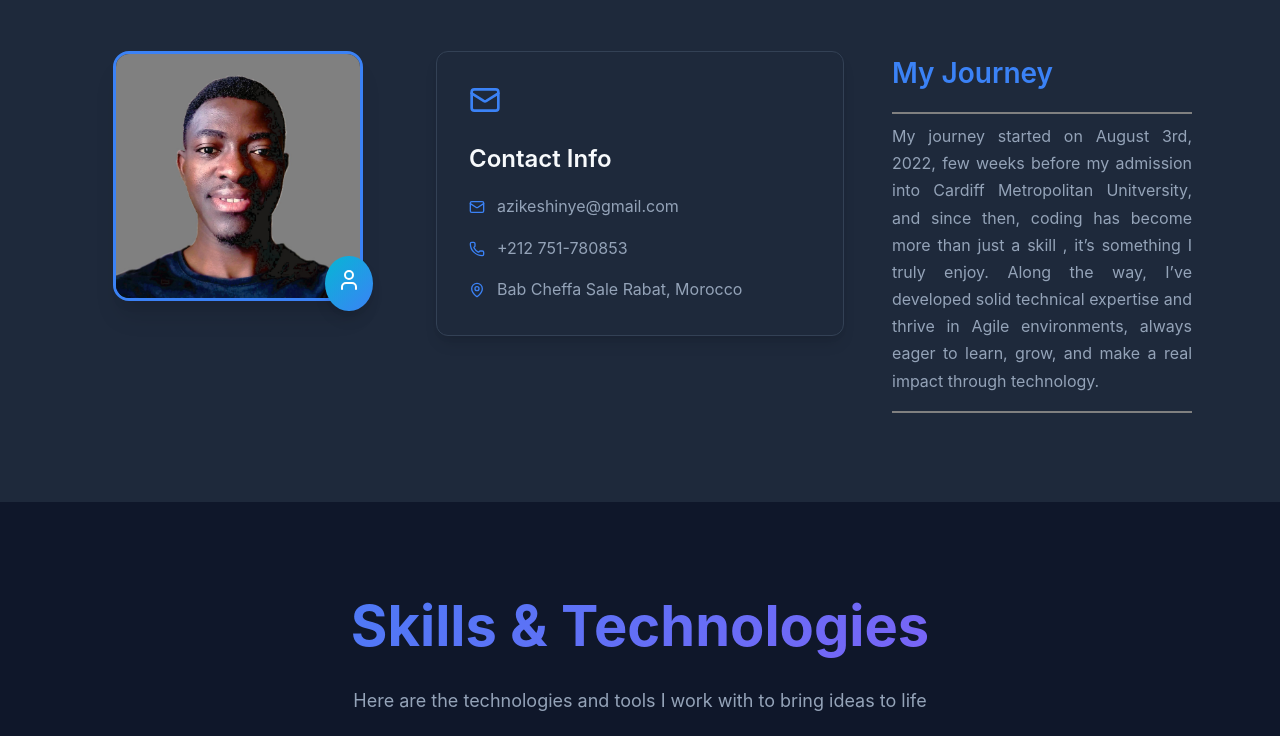
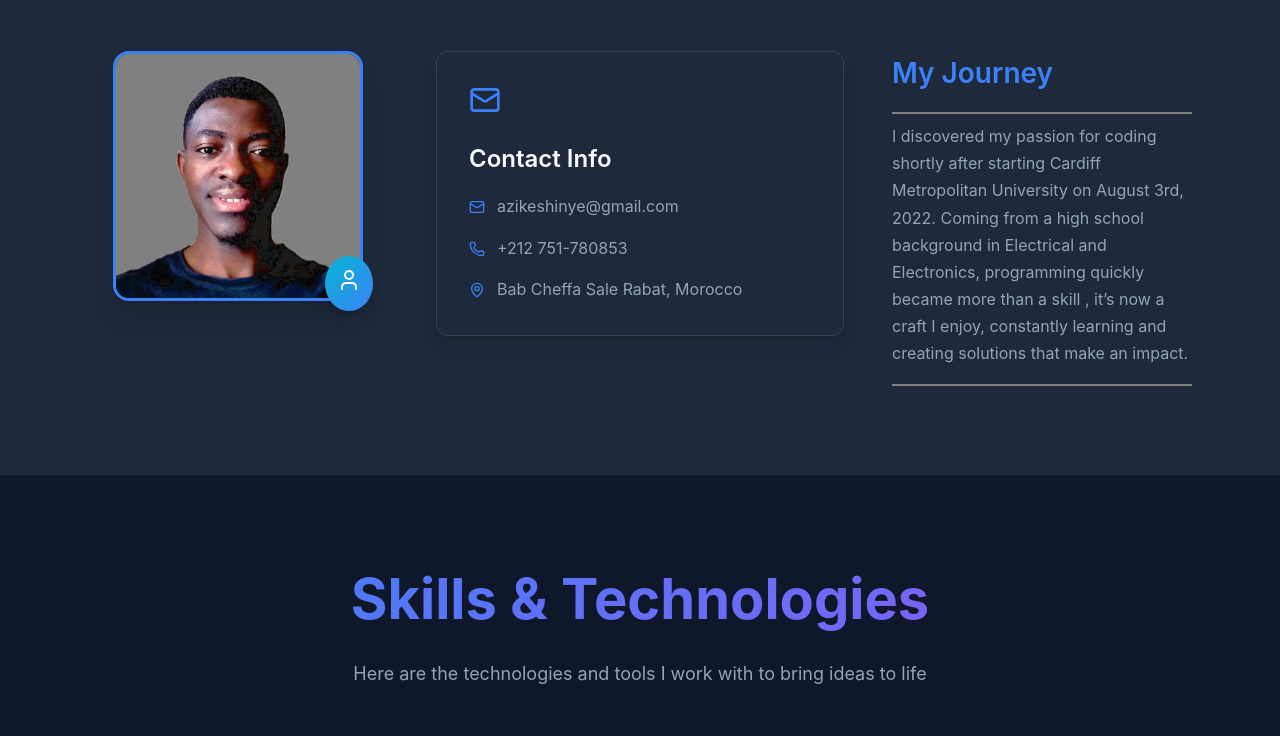
Before and after one commit to simon-azike1/MyNewPortfolio, a React (Vite) app in the folder New-Portfolio/: page / in a window 1280 px wide. Shown: the part 1040-1776 px from the top of the page. Built offline with nearby package versions, Linux system fonts and the light colour scheme.

Commit message:
Updated My Journey Content

```diff
--- a/New-Portfolio/src/Pages/Components/HeroSection/Hero.jsx
+++ b/New-Portfolio/src/Pages/Components/HeroSection/Hero.jsx
@@ -177,8 +177,8 @@ const Hero = () => {
           >
             <h3 className="journey-title">My Journey</h3>
             <hr style={{ background: "gray", padding: "1px", marginBottom: "9px", border: "none", width: "100%" }} />
-            <p className="journey-text" style={{ textAlign: "justify" }}>
-              My journey started on August 3rd, 2022, few weeks before my admission into Cardiff Metropolitan Unitversity, and since then, coding has become more than just a skill , it’s something I truly enjoy. Along the way, I’ve developed solid technical expertise and thrive in Agile environments, always eager to learn, grow, and make a real impact through technology.
+            <p className="journey-text">
+           I discovered my passion for coding shortly after starting Cardiff Metropolitan University on August 3rd, 2022. Coming from a high school background in Electrical and Electronics, programming quickly became more than a skill , it’s now a craft I enjoy, constantly learning and creating solutions that make an impact.
             </p>
             <hr style={{ background: "gray", padding: "1px", marginBottom: "9px", border: "none", width: "100%" }} />
           </motion.div>
--- a/New-Portfolio/src/Pages/Components/Navbar/Navbar.jsx
+++ b/New-Portfolio/src/Pages/Components/Navbar/Navbar.jsx
@@ -48,7 +48,7 @@ const Navbar = () => {
           animate={{ opacity: 1, x: 0 }}
           className="nav-logo"
         >
-          Simon Azike
+          <a href="/"> Simon Azike</a>
         </motion.div>
 
         {/* Desktop Navigation */}
--- a/New-Portfolio/src/Pages/Components/Projects/Projects.jsx
+++ b/New-Portfolio/src/Pages/Components/Projects/Projects.jsx
@@ -22,13 +22,14 @@ function Projects() {
     },
 
     {
-      title: "Recipe Book",
+      title: "TheRecipeBook Web App",
       description:
         "A collection of recipes with category filters, ingredients, and steps. Built using vanilla JS and responsive CSS.",
       image: image3,
       live: "https://therecipebook-liard.vercel.app/",
       github: "https://github.com/simon-azike1/THERECIPEBOOK",
     },
+
 
      {
       title: "Mecel Life",
@@ -38,20 +39,21 @@ function Projects() {
       github: "https://github.com/simon-azike1/Mercel-Life",
     },
     {
-      title: "DeHire Ventures",
-      description:
-        "Static homepage for a logistics company, highlighting professional branding and clean layout design.",
-      image: image4,
-      live: "https://hrms-client-self.vercel.app/",
-      github: "https://github.com/samzik234/HRMS",
-    },
-    {
       title: "Product Management App",
       description:"A React application to manage products with features like add, view, search, and delete.  Designed for smooth user experience and easy inventory tracking.",
       image: image5,
       live: "https://product-management-app-kl4b.vercel.app/",
       github: "https://github.com/simon-azike1/product-management-app",
     },
+    {
+      title: "DeHireVentures",
+      description:
+        "Dynamic web application for a logistics company, featuring professional branding, a clean layout, and a recruitment management system",
+      image: image4,
+      live: "https://hrms-client-self.vercel.app/",
+      github: "https://github.com/samzik234/HRMS",
+    },
+
     {
       title: "Blog Website",
       description:
--- a/New-Portfolio/src/index.css
+++ b/New-Portfolio/src/index.css
@@ -667,6 +667,7 @@ body {
 
 .project-links a {
   display: flex;
+  margin-top: 15px;
   align-items: center;
   gap: 0.4rem;
   padding: 0.5rem 1rem;
```
